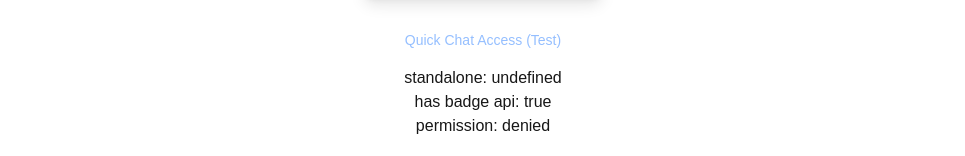
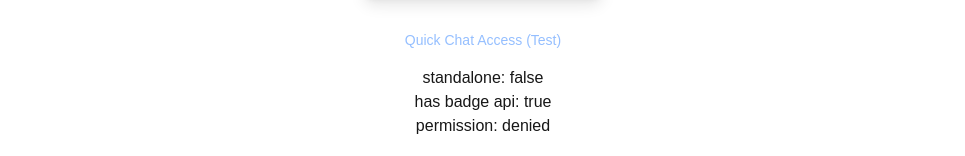
Before and after one commit to mystweb072/touchy, a Next.js app: page / in a window 1280 px wide. Shown: the part 422-578 px from the top of the page, without its empty margins (157-1122 px from the left). Built offline with nearby package versions, Linux system fonts and the light colour scheme; no server answers.

Commit message:
testing pwa app

```diff
--- a/app/DebugPwaInfo.tsx
+++ b/app/DebugPwaInfo.tsx
@@ -10,8 +10,13 @@ export default function DebugPwaInfo() {
   });
 
   useEffect(() => {
+    const isStandalone =
+      "standalone" in window.navigator
+        ? String((window.navigator as any).standalone)
+        : "false";
+
     setInfo({
-      standalone: String(window.navigator.standalone),
+      standalone: isStandalone,
       hasBadgeApi: String("setAppBadge" in navigator),
       permission: Notification.permission,
     });
```
